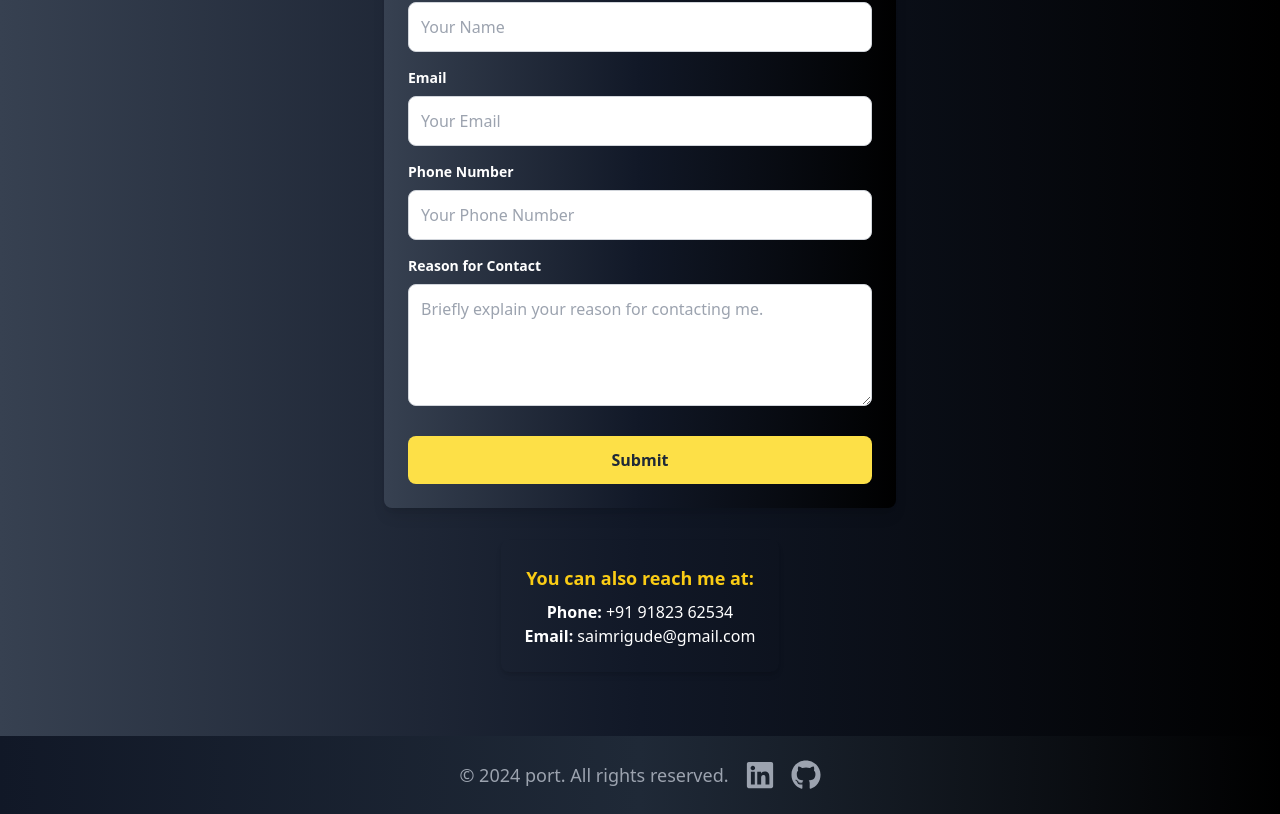
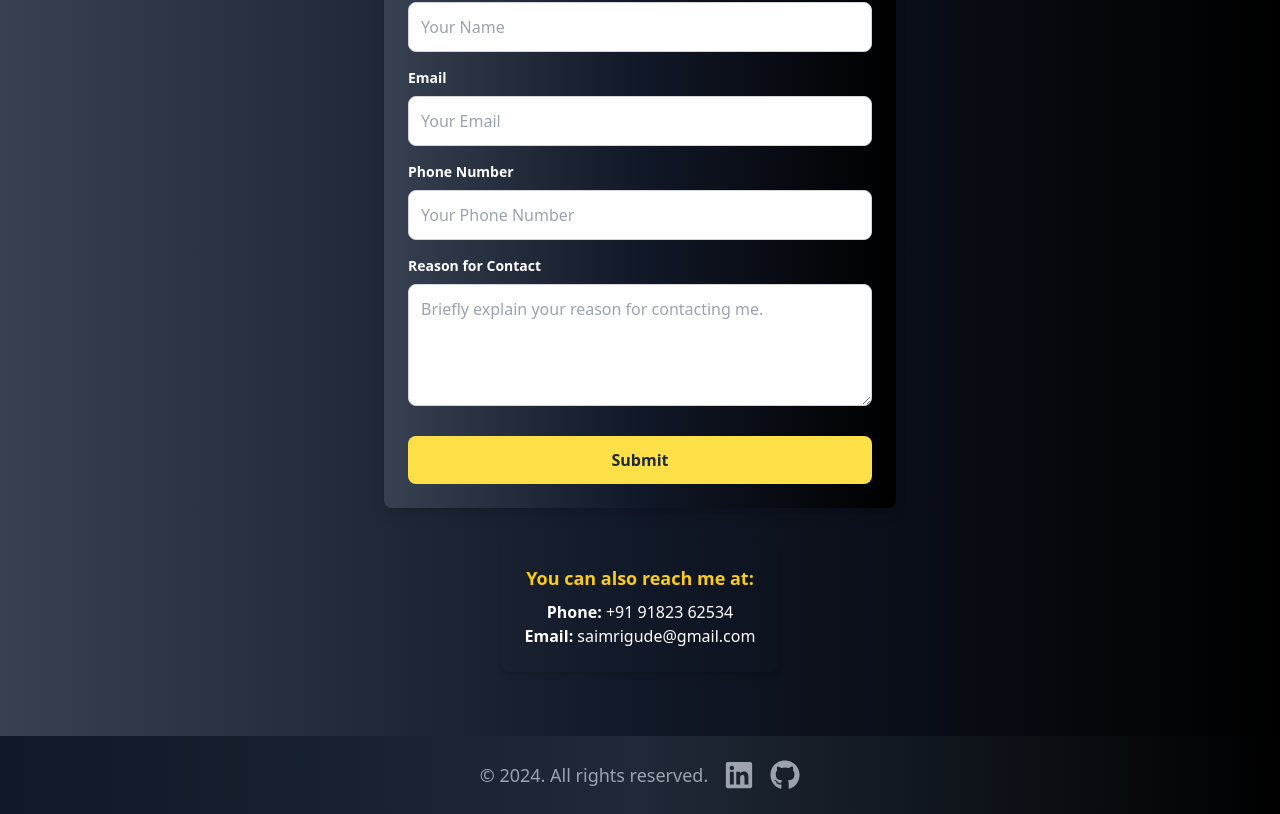
Before and after one commit to MirgudeSaikrishna/Portfolio, a React (Vite) app: page / in a window 1280 px wide. Shown: the part 2288-3102 px from the top of the page. Built offline with nearby package versions, Linux system fonts and the light colour scheme.

Commit message:
Update Footer.jsx

```diff
--- a/src/components/Footer.jsx
+++ b/src/components/Footer.jsx
@@ -7,7 +7,7 @@
       <div className="max-w-4xl mx-auto flex flex-col sm:flex-row items-center justify-center text-gray-300 space-y-4 sm:space-y-0 sm:space-x-4">
         {/* Text */}
         <div className="text-sm sm:text-lg text-gray-400">
-          <p>© 2024 port. All rights reserved.</p>
+          <p>© 2024. All rights reserved.</p>
         </div>
 
         {/* Social Icons */}
```
